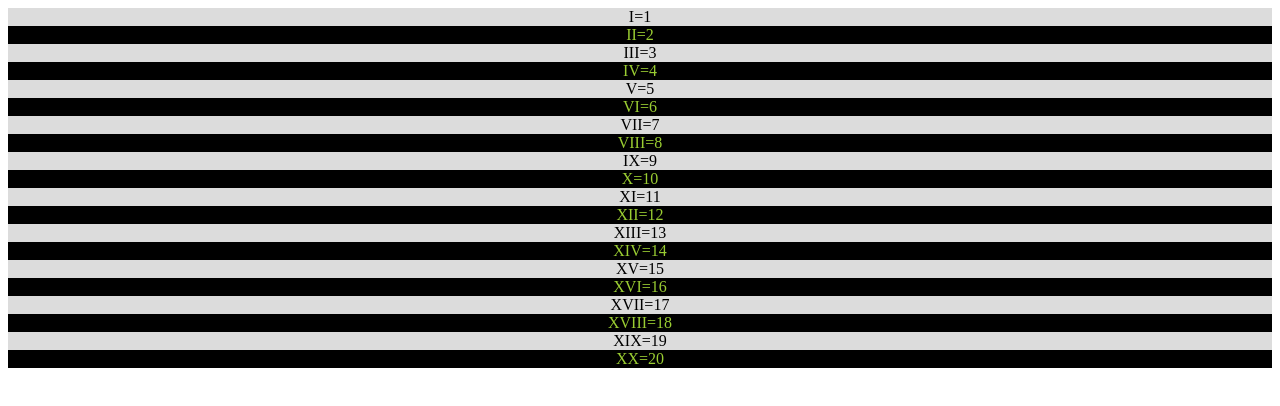
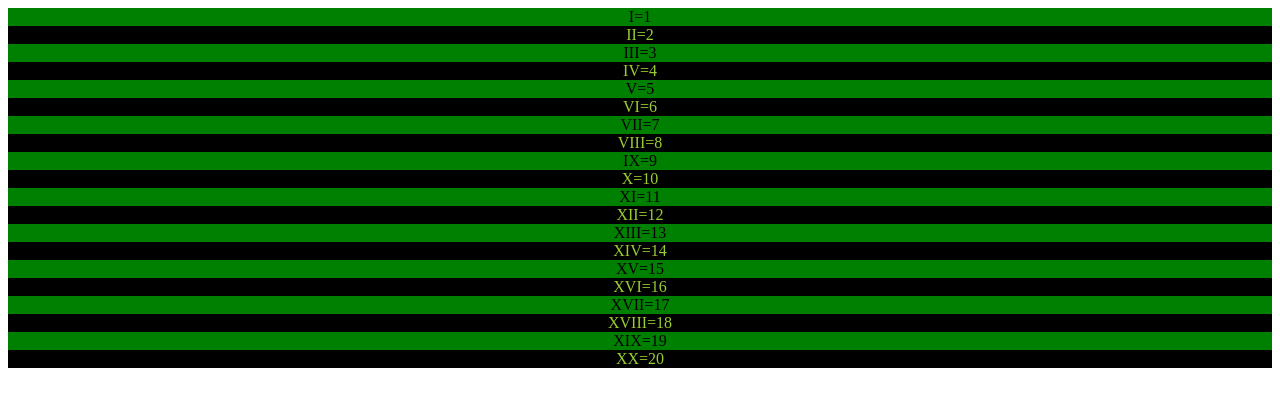
Before and after one commit to Hussainumar/ahmedhussain, a plain HTML site: page ahmedkhan/index.html in a window 1280 px wide. Drawn offline with Linux system fonts and the light colour scheme.

Commit message:
ahmed khan

```diff
--- a/ahmedkhan/index.html
+++ b/ahmedkhan/index.html
@@ -14,7 +14,7 @@
 <style>
 
          section div:nth-child(odd) {
-         	background-color: gainsboro;
+         	background-color: green;
          	font-weight: 200;
          width: 200;
          text-align: center;
```
